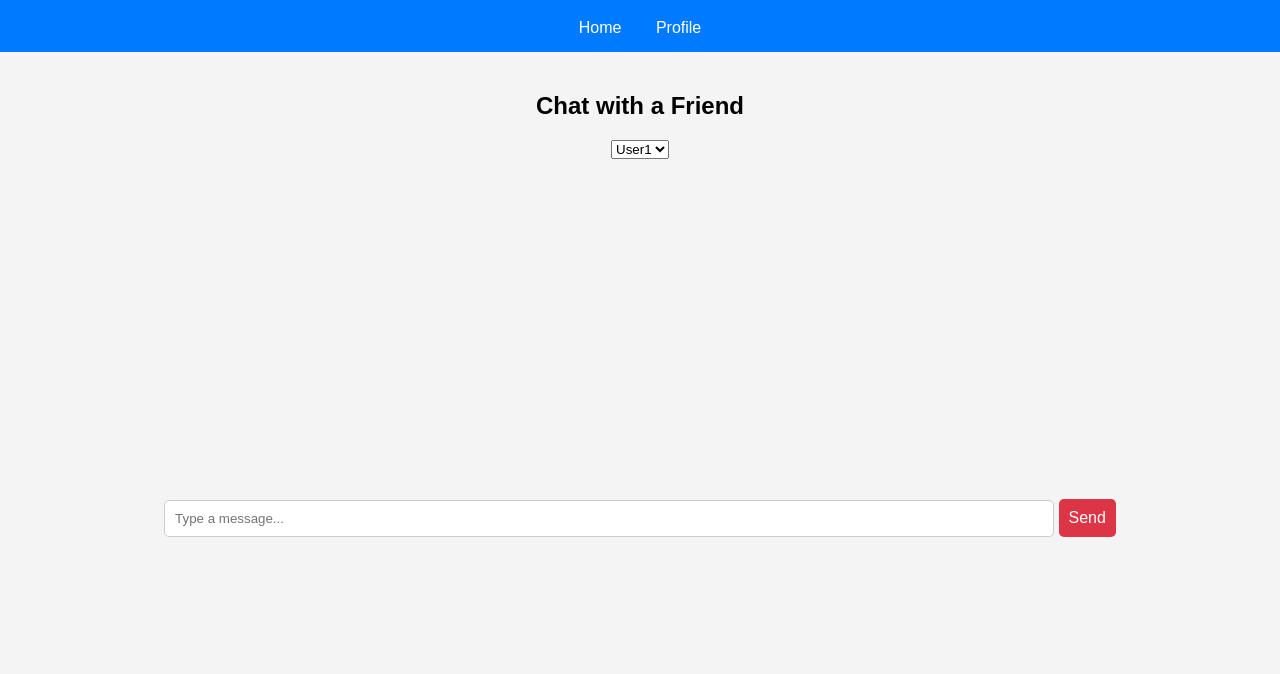
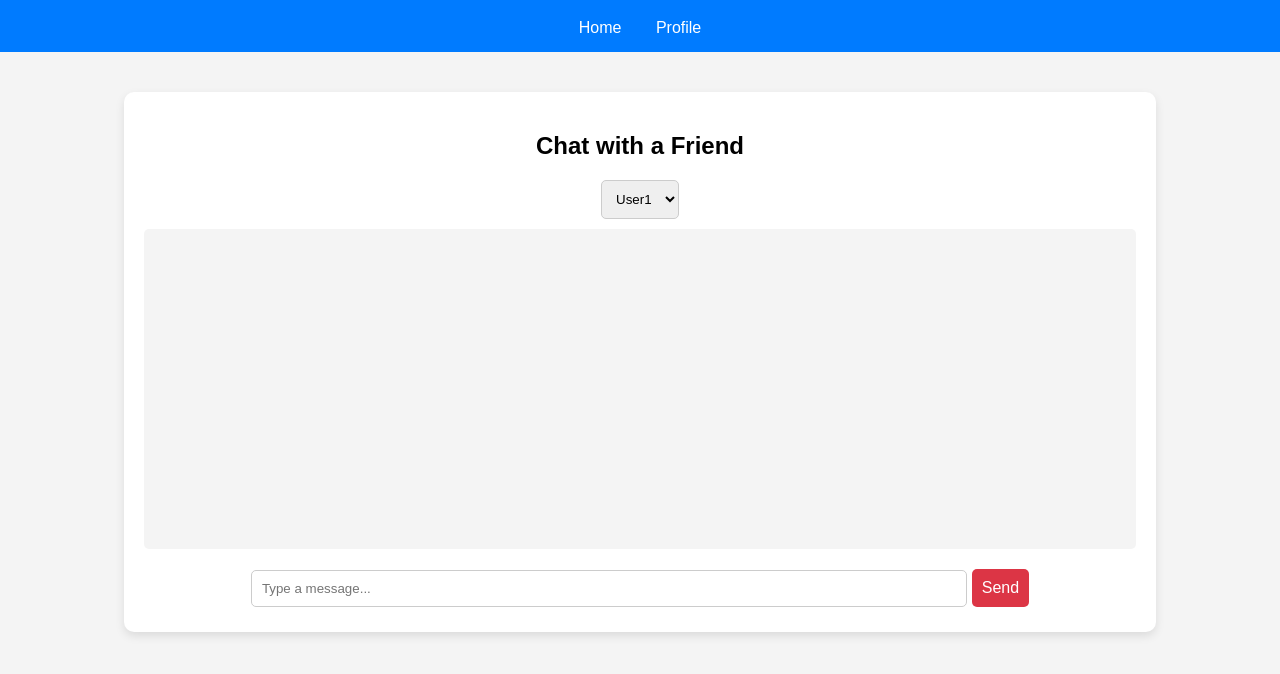
Before and after one commit to Joeytex2/JChat, a plain HTML site: page Page/directMessages.html in a window 1280 px wide. Shown: the part 76-750 px from the top of the page. Drawn offline with Linux system fonts and the light colour scheme.

Commit message:
Update styles.css

```diff
--- a/styles.css
+++ b/styles.css
@@ -163,3 +163,28 @@ input {
     border: 1px solid #ccc;
     border-radius: 5px;
 }
+#privateChat {
+    text-align: center;
+    background: #fff;
+    padding: 20px;
+    margin: 20px auto;
+    width: 80%;
+    border-radius: 10px;
+    box-shadow: 0px 4px 10px rgba(0, 0, 0, 0.1);
+}
+
+#chatBox {
+    height: 300px;
+    overflow-y: auto;
+    padding: 10px;
+    background: #f4f4f4;
+    border-radius: 5px;
+    margin-bottom: 10px;
+}
+
+select {
+    padding: 10px;
+    margin-bottom: 10px;
+    border-radius: 5px;
+    border: 1px solid #ccc;
+}
```
